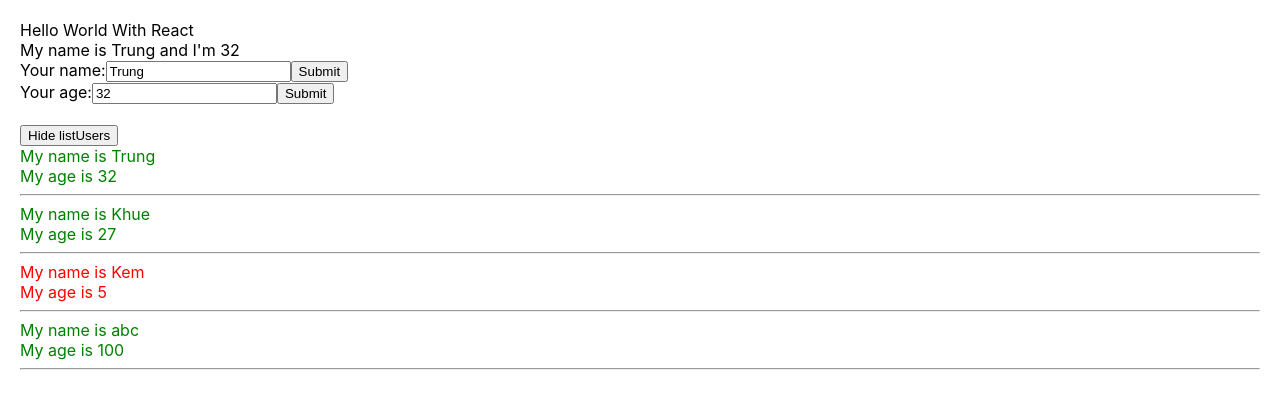
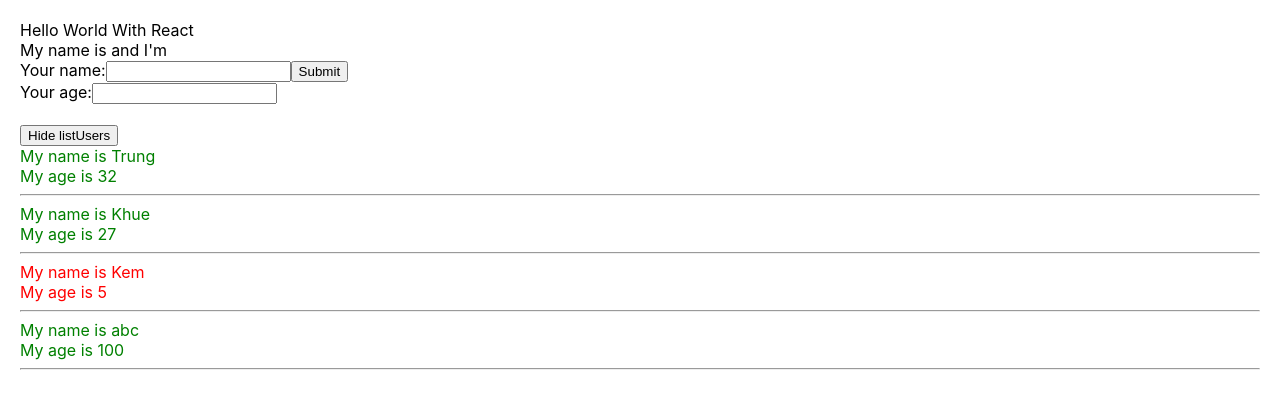
Before and after one commit to iamlddt/React-FullStack, a React (Create React App) app: page / in a window 1280 px wide. Shown: the top 408 px of the page. Built offline with nearby package versions, Linux system fonts and the light colour scheme.

Commit message:
function as props

```diff
--- a/src/components/Userinfor.js
+++ b/src/components/AddUserinfor.js
@@ -1,12 +1,12 @@
 import React from "react";
 
-class UserInfor extends React.Component {
+class AddUserinfor extends React.Component {
 
 
     state = {
-        name: 'Trung',
+        name: '',
         address: 'Khanh Hoa',
-        age: '32'
+        age: ''
     }
 
     handleOnchangeInput = (event) => {
@@ -24,7 +24,12 @@
     handleOnSubmit = (event) => {
         // preventDefault ngăn không cho trang web reload
         event.preventDefault();
-        console.log(this.state)
+
+        this.props.handleAddNewUser({
+            id: Math.floor((Math.random() * 100) + 1) + '-random',
+            name: this.state.name,
+            age: this.state.age
+        });
     };
 
     render() {
@@ -49,7 +54,7 @@
                         value={this.state.age}
                         onChange={(event) => this.handleOnchangeAge(event)}
                     />
-                    <button>Submit</button>
+
                 </form>
             </div>
         )
@@ -57,4 +62,4 @@
 };
 
 
-export default UserInfor;
+export default AddUserinfor;
--- a/src/components/MyComponent.js
+++ b/src/components/MyComponent.js
@@ -1,5 +1,5 @@
 import React from "react";
-import UserInfor from "./Userinfor";
+import AddUserinfor from "./AddUserinfor";
 import DisplayInfor from "./DisplayInfor";
 
 
@@ -12,14 +12,25 @@
             { id: 3, name: 'Kem ', age: '5' },
             { id: 4, name: 'abc ', age: '100' }
         ]
+    };
+
+    handleAddNewUser = (userObj) => {
+        console.log('check data from parent ', userObj)
+        this.setState({
+            listUsers: [...this.state.listUsers, userObj]
+        })
     }
 
     render() {
         return (
             <div>
-                <UserInfor />
+                <AddUserinfor
+                    handleAddNewUser={this.handleAddNewUser}
+                />
                 <br></br>
-                <DisplayInfor listUsers={this.state.listUsers} />
+                <DisplayInfor
+                    listUsers={this.state.listUsers}
+                />
             </div>
         )
     }
```
